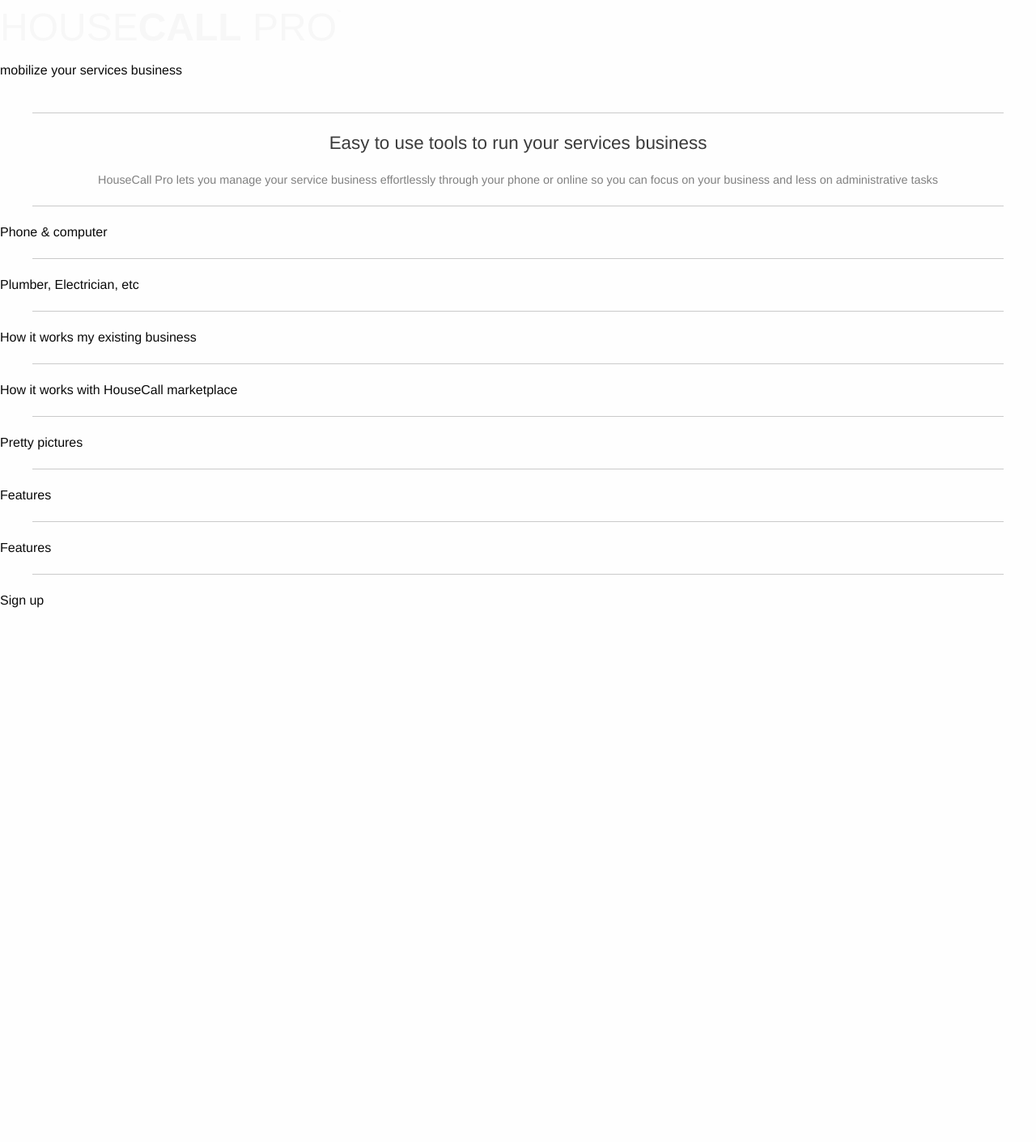
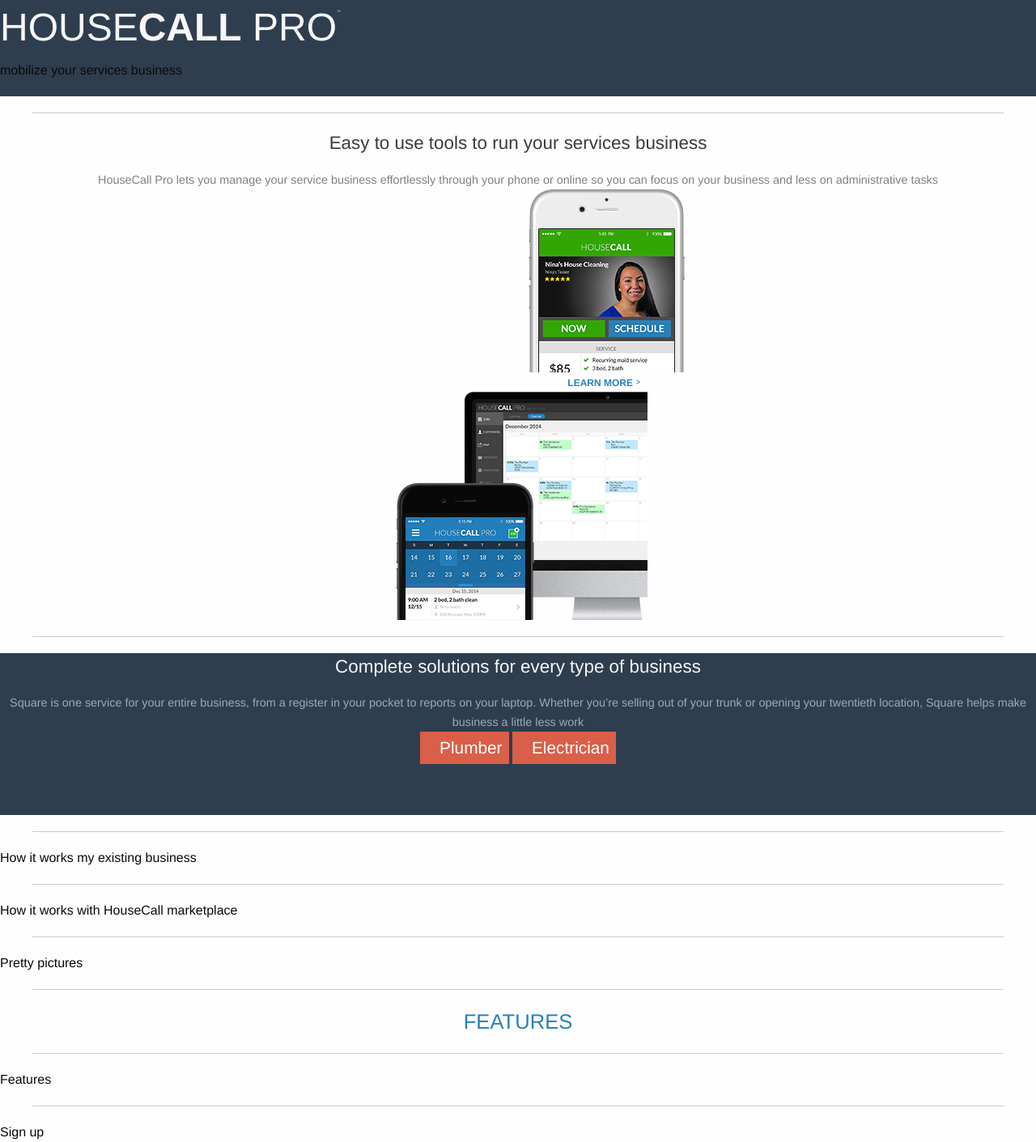
Before and after one commit to sendevman/housecallpro, a Rails app: page /pro in a window 1280 px wide. Shown: the whole page at 81% size. Before the commit the page ends 751 px from the top, so only its background shows below. Run offline with Rails 7, Linux system fonts and the light colour scheme; style sheets or scripts are compiled from the project's sources; some libraries are stand-ins or nearby versions.

Commit message:
progress

```diff
--- a/app/assets/stylesheets/application_and_overrides_foundation.scss
+++ b/app/assets/stylesheets/application_and_overrides_foundation.scss
@@ -32,6 +32,12 @@
 }
 
 .hc-header {
+  font-size: 1.6rem;
+  color: $pro-blue;
+  text-transform: uppercase;
+}
+
+.hc-tagline {
   font-size: 1.4rem;
   color: $header-font-dark;
 }
@@ -41,6 +47,28 @@
   color: $body-font-gray;
   margin-top: 1rem;
   line-height: 1.5rem;
+}
+
+.hc-callout {
+  font-size: 0.75rem;
+  color: $pro-blue;
+  margin-top: 1rem;
+  line-height: 1rem;
+  text-transform: uppercase;
+font-weight: 700;
+}
+
+.hc-callout:after {
+  display: inline-block;
+  -webkit-transform: translate3d(0, 0, 0);
+  transform: translate3d(0, 0, 0);
+  content: ">";
+  font-family: "Trebuchet MS";
+  font-weight: normal;
+  position: relative;
+  top: -1px;
+  margin-left: 3px;
+  line-height: 1;
 }
 
 .TM {
@@ -53,6 +81,18 @@
   text-align: center;
 }
 
+.rounded-blue-label {
+  background-color: $housecall-red;
+  color: white;
+  text-align: center;
+  text-decoration: none;
+  white-space: nowrap;
+  display: inline-block;
+  position: relative;
+  margin-bottom: inherit;
+  padding: .25rem 0.5rem 0.25rem 1.5rem;
+  font-size: 1.3rem;
+}
 
 ////// ~ SPACING ~ //////
 
@@ -163,9 +203,13 @@
 
 ////// ~ HOMEPAGE ~ //////
 
-div#homepage-consumer-div {
-  height: 100vh;
-  background: url("homepage_consumer_background.jpg");
-  background-size: 100% 100%;
-  background-repeat: no-repeat;
+
+div#hero {
+  width: 100%;
+  background-color: $pro-background;
 }
+
+div#industries-tag-cloud {
+  background-color: $pro-background;
+  height: 200px;
+}
--- a/app/views/home/pro.html.erb
+++ b/app/views/home/pro.html.erb
@@ -11,31 +11,54 @@
 
 <div id="tagline" class="align-center">
   <div class="row">
-    <div class="large-12 medium-12 small-12 columns hc-header">
+    <div class="large-12 medium-12 small-12 columns hc-tagline">
       Easy to use tools to run your services business
     </div>
   </div>
 
   <div class="row">
-    <div class="large-6 medium-8 small-12 large-centered medium-centered small-centered columns hc-subheader">
-      HouseCall Pro lets you manage your service business effortlessly through your phone or online so you can focus on your business and less on administrative tasks
+    <div class="large-6 medium-8 small-12 large-centered medium-centered small-centered columns end hc-subheader">
+      HouseCall Pro lets you manage your service business effortlessly through your phone or online so you can focus on
+      your business and less on administrative tasks
     </div>
   </div>
 </div>
 
-<hr>
-
-<div id="housecall-pro-software" class="row">
-  <div class="large-12 medium-12 small-12 columns">
-    Phone & computer
+<div id="housecall-pro-software">
+  <div class="row">
+    </div>
+    <div class="large-4 large-offset-2 medium-5 medium-offset-1 small-6 columns align-center">
+      <%= image_tag("homepage_consumer_small.png") %>
+      <br>
+      <span class="hc-callout">Learn more</span>
+    </div>
+    <div class="large-4 medium-5 small-6 columns end align-center">
+      <%= image_tag("homepage_pro_small.png") %>
+    </div>
   </div>
 </div>
 
+
 <hr>
 
-<div id="industries-tag-cloud" class="row">
-  <div class="large-12 medium-12 small-12 columns">
-    Plumber, Electrician, etc
+
+<div id="industries-tag-cloud" class="align-center">
+
+  <div class="row">
+    <div class="large-12 medium-12 small-12 columns hc-tagline">
+      <span class="body-font-light">Complete solutions for every type of business</span>
+    </div>
+  </div>
+
+  <div class="row">
+    <div class="large-6 medium-8 small-12 large-centered medium-centered small-centered columns end hc-subheader">
+      <span class="body-font-blue">Square is one service for your entire business, from a register in your pocket to reports on your laptop. Whether you’re selling out of your trunk or opening your twentieth location, Square helps make business a little less work</span>
+    </div>
+  </div>
+
+  <div class="large-12 medium-12 small-12 columns align-center">
+    <span class="rounded-blue-label"> Plumber</span>
+    <span class="rounded-blue-label"> Electrician</span>
   </div>
 </div>
 
@@ -66,7 +89,7 @@
 <hr>
 
 <div id="features" class="row">
-  <div class="large-12 medium-12 small-12 columns">
+  <div class="large-12 medium-12 small-12 columns align-center hc-header">
     Features
   </div>
 </div>
```
